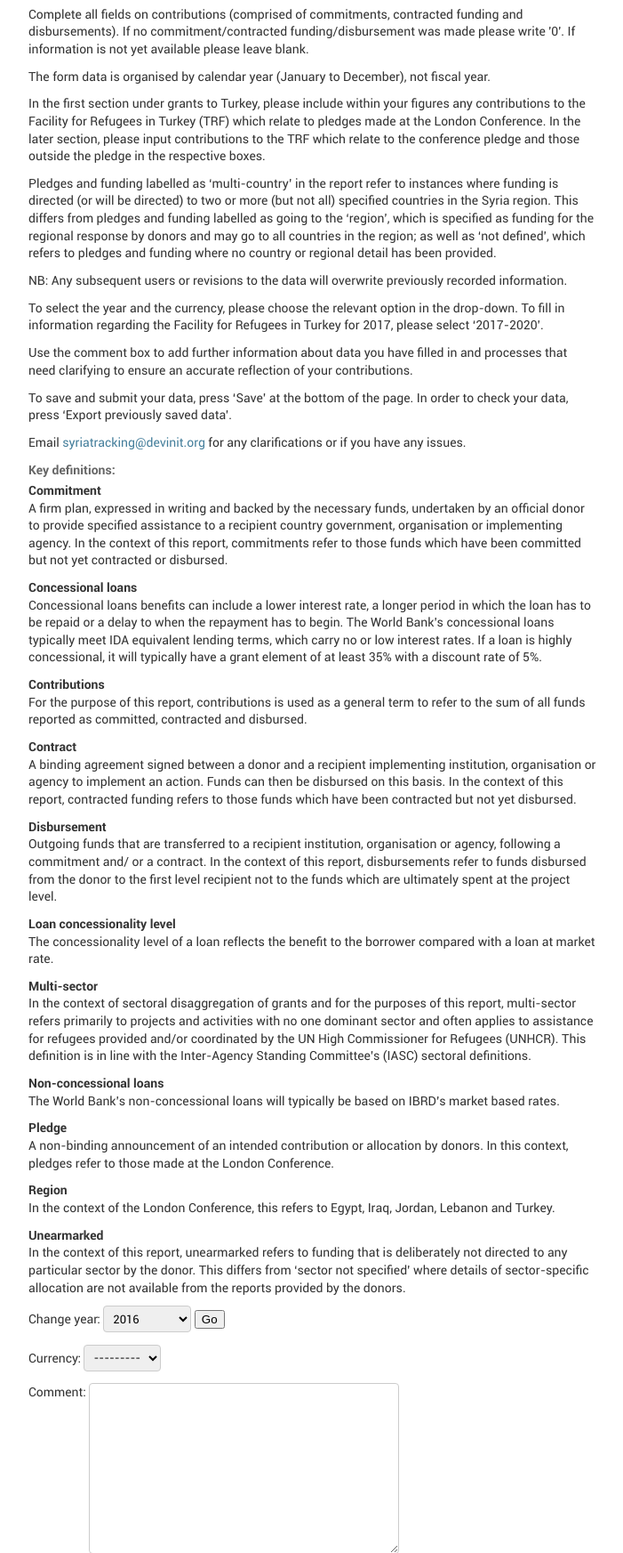
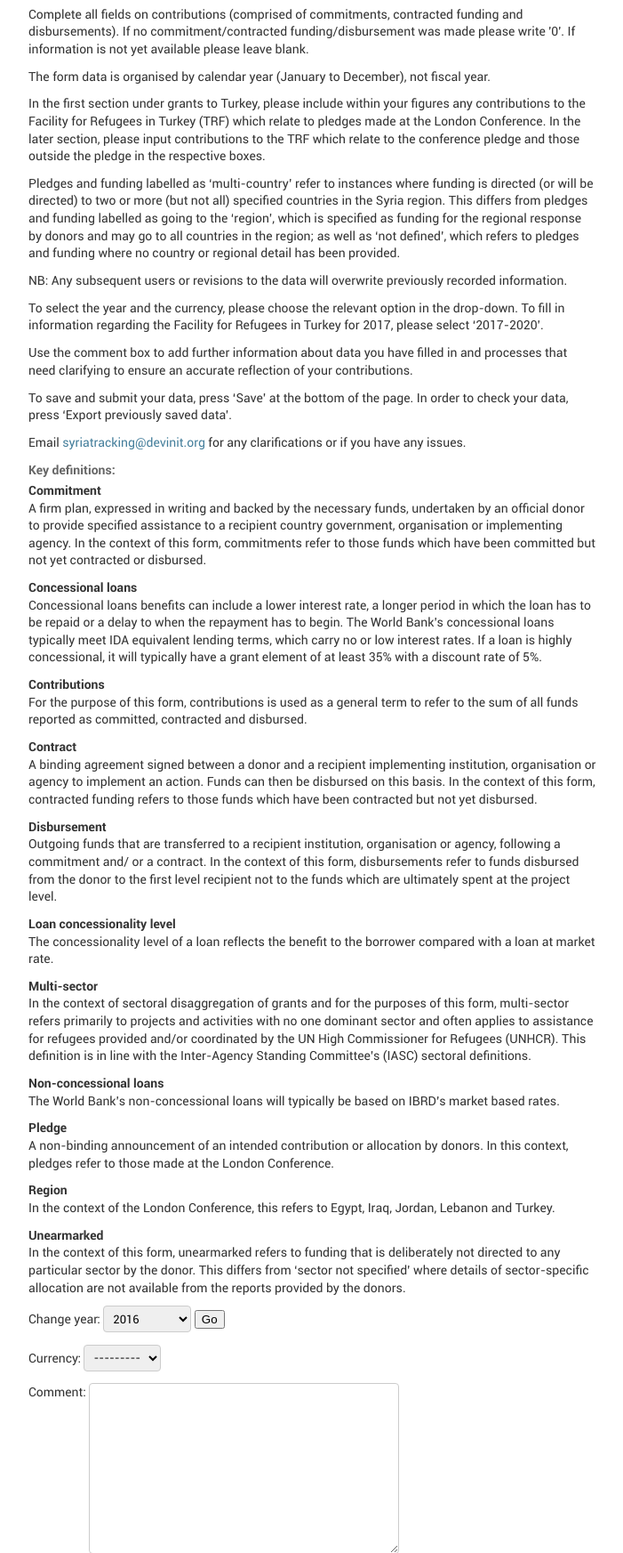
Before and after one commit to devinit/GHTS, a Django app: a page that uses ghts/templates/core/edit.html in a window 1280 px wide; the page is wider, and only the part inside the window is pictured. Shown: the part 195-1940 px from the top of that part at 89% size, without its empty margins (8-709 px from the left). Run offline with Django 3.2, Linux system fonts and the light colour scheme; a user stored in the database is signed in; data comes from the database, SQL or seed files in the repository; data that the repository does not hold is empty.

Commit message:
edit text

```diff
--- a/ghts/templates/core/edit.html
+++ b/ghts/templates/core/edit.html
@@ -37,18 +37,18 @@
     </p>
     <p>The form data is organised by calendar year (January to December), not fiscal year.</p>
 <!--    <p>Before submitting the form, check the data validation fields.</p>-->
-    {% if organisation.government %}
+    {% if contact.organisation.government %}
         <p>In the first section under grants to Turkey, please include within your figures any contributions to the Facility for Refugees in Turkey (TRF) which relate to pledges made at the London Conference. In the later section, please input contributions to the TRF which relate to the conference pledge and those outside the pledge in the respective boxes.</p>
     {% endif %}
     <p>
-        Pledges and funding labelled as ‘multi-country’ in the report refer to instances where funding is directed (or will be directed) to two or more (but not all) specified countries in the Syria region. This differs from pledges and funding labelled as going to the ‘region’, which is specified as funding for the regional response by donors and may go to all countries in the region; as well as ‘not defined’, which refers to pledges and funding where no country or regional detail has been provided.
+        Pledges and funding labelled as ‘multi-country’ refer to instances where funding is directed (or will be directed) to two or more (but not all) specified countries in the Syria region. This differs from pledges and funding labelled as going to the ‘region’, which is specified as funding for the regional response by donors and may go to all countries in the region; as well as ‘not defined’, which refers to pledges and funding where no country or regional detail has been provided.
     </p>
     <p>
     NB: Any subsequent users or revisions to the data will overwrite previously recorded information.
     </p>
     <p>
     To select the year and the currency, please choose the relevant option in the drop-down.
-    {% if organisation.government %}
+    {% if contact.organisation.government %}
     To fill in information regarding the Facility for Refugees in Turkey for 2017, please select ‘2017-2020’.
     {% endif %}
     </p>
@@ -67,7 +67,7 @@
         <b>
             Commitment
         </b><br/>
-        A firm plan, expressed in writing and backed by the necessary funds, undertaken by an official donor to provide specified assistance to a recipient country government, organisation or implementing agency. In the context of this report, commitments refer to those funds which have been committed but not yet contracted or disbursed.
+        A firm plan, expressed in writing and backed by the necessary funds, undertaken by an official donor to provide specified assistance to a recipient country government, organisation or implementing agency. In the context of this form, commitments refer to those funds which have been committed but not yet contracted or disbursed.
     </p>
     <p>
         <b>
@@ -79,19 +79,19 @@
         <b>
             Contributions
         </b><br/>
-        For the purpose of this report, contributions is used as a general term to refer to the sum of all funds reported as committed, contracted and disbursed.
+        For the purpose of this form, contributions is used as a general term to refer to the sum of all funds reported as committed, contracted and disbursed.
     </p>
     <p>
         <b>
             Contract
         </b><br/>
-        A binding agreement signed between a donor and a recipient implementing institution, organisation or agency to implement an action. Funds can then be disbursed on this basis. In the context of this report, contracted funding refers to those funds which have been contracted but not yet disbursed.
+        A binding agreement signed between a donor and a recipient implementing institution, organisation or agency to implement an action. Funds can then be disbursed on this basis. In the context of this form, contracted funding refers to those funds which have been contracted but not yet disbursed.
     </p>
     <p>
         <b>
             Disbursement
         </b><br/>
-        Outgoing funds that are transferred to a recipient institution, organisation or agency, following a commitment and/ or a contract. In the context of this report, disbursements refer to funds disbursed from the donor to the first level recipient not to the funds which are ultimately spent at the project level.
+        Outgoing funds that are transferred to a recipient institution, organisation or agency, following a commitment and/ or a contract. In the context of this form, disbursements refer to funds disbursed from the donor to the first level recipient not to the funds which are ultimately spent at the project level.
     </p>
     <p>
         <b>
@@ -103,7 +103,7 @@
         <b>
             Multi-sector
         </b><br/>
-        In the context of sectoral disaggregation of grants and for the purposes of this report, multi-sector refers primarily to projects and activities with no one dominant sector and often applies to assistance for refugees provided and/or coordinated by the UN High Commissioner for Refugees (UNHCR). This definition is in line with the Inter-Agency Standing Committee’s (IASC) sectoral definitions.
+        In the context of sectoral disaggregation of grants and for the purposes of this form, multi-sector refers primarily to projects and activities with no one dominant sector and often applies to assistance for refugees provided and/or coordinated by the UN High Commissioner for Refugees (UNHCR). This definition is in line with the Inter-Agency Standing Committee’s (IASC) sectoral definitions.
     </p>
     <p>
     <p>
@@ -128,7 +128,7 @@
         <b>
             Unearmarked
         </b><br/>
-        In the context of this report, unearmarked refers to funding that is deliberately not directed to any particular sector by the donor. This differs from ‘sector not specified’ where details of sector-specific allocation are not available from the reports provided by the donors.
+        In the context of this form, unearmarked refers to funding that is deliberately not directed to any particular sector by the donor. This differs from ‘sector not specified’ where details of sector-specific allocation are not available from the reports provided by the donors.
     </p>
     </div>
         <label>Change year:</label>
```
Also changed, not shown: ghts/templates/core/edit-locked.html (+7 -7 lines).
